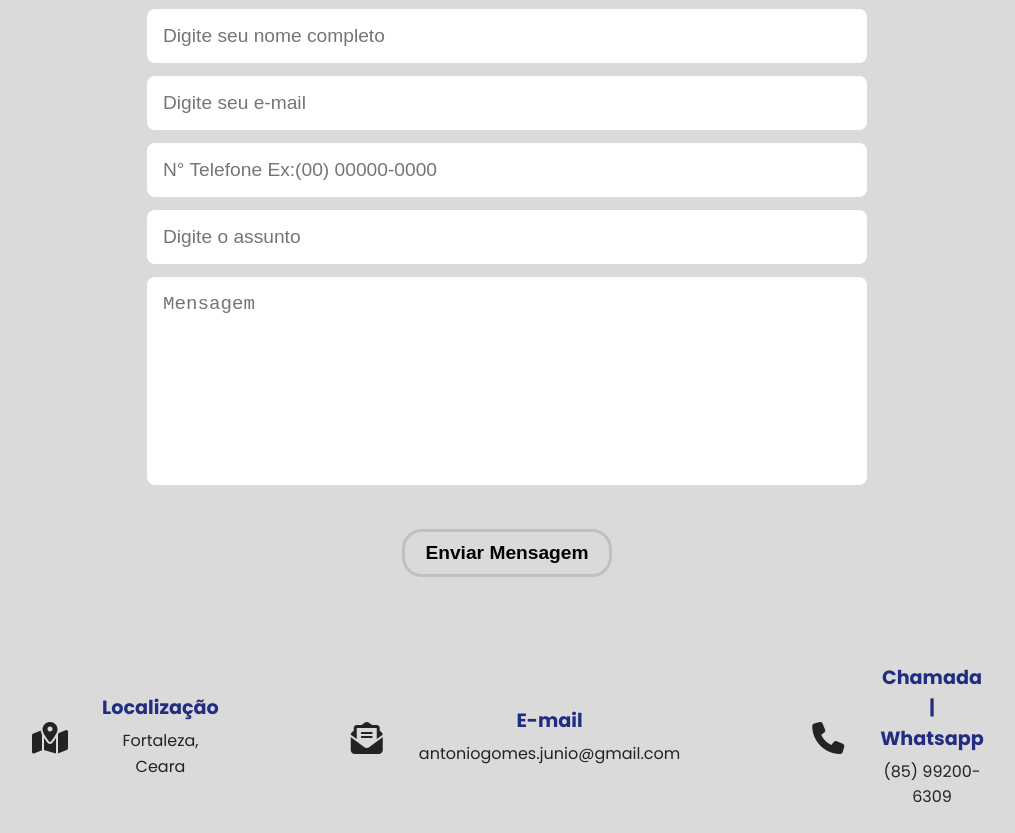
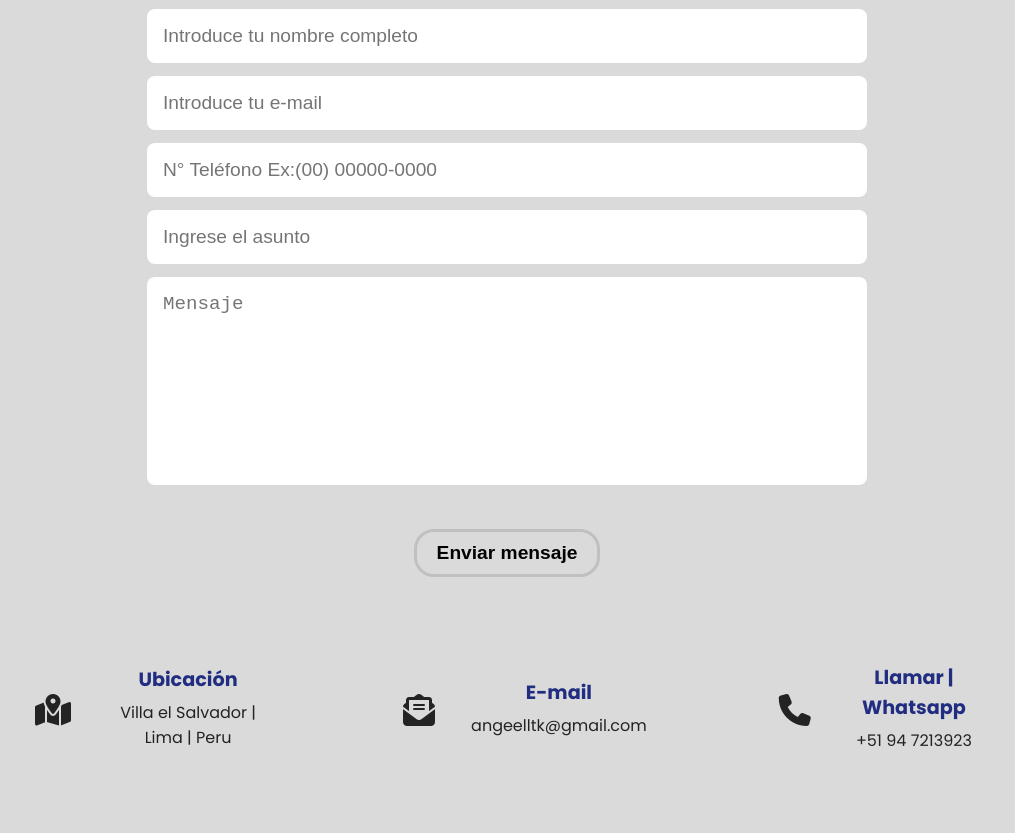
Before and after one commit to Antoniojrsales/landing_page_impression3D, a plain HTML site: page index.html in a window 1280 px wide. Shown: the part 3240-4073 px from the top of the page, without its empty margins (133-1148 px from the left). Drawn offline with nearby package versions, Linux system fonts and the light colour scheme.

Commit message:
atualizando as frases em espanhol

```diff
--- a/index.html
+++ b/index.html
@@ -182,19 +182,19 @@
 
         <form action="https://formsubmit.co/antoniogomes.junio@gmail.com" method="post" target="_blank">
             <div class="input-box">
-                <input type="text" name="name" placeholder="Digite seu nome completo" required="">
-                <input type="email" name="email" placeholder="Digite seu e-mail" required="">
+                <input type="text" name="name" placeholder="Introduce tu nombre completo" required="">
+                <input type="email" name="email" placeholder="Introduce tu e-mail" required="">
             </div>
 
             <div class="input-box">
-                <input type="tel" name="telefone" placeholder="N° Telefone Ex:(00) 00000-0000" pattern="\(\d{2}\) \d{5}-\d{4}" required="">
-                <input type="text" id="assunto" name="subject" placeholder="Digite o assunto" required="">
+                <input type="tel" name="telefone" placeholder="N° Teléfono Ex:(00) 00000-0000" pattern="\(\d{2}\) \d{5}-\d{4}" required="">
+                <input type="text" id="assunto" name="subject" placeholder="Ingrese el asunto" required="">
             </div>
 
-            <textarea id="message" name="message" cols="30" rows="8" placeholder="Mensagem"></textarea>
+            <textarea id="message" name="message" cols="30" rows="8" placeholder="Mensaje"></textarea>
 
             <div>
-                <button type="submit" class="btn-form">Enviar Mensagem</button>
+                <button type="submit" class="btn-form">Enviar mensaje</button>
             </div>
             <input type="hidden" name="_captcha" value="false">
             <input type="hidden" name="_next" value="https://messagem-obg-formulario.netlify.app/">
@@ -206,8 +206,8 @@
                     <i class="fa-solid fa-map-location-dot"></i>
                 </div>
                 <div class="contact-info">
-                    <span>Localização</span>
-                    <p>Fortaleza, Ceara</p>
+                    <span>Ubicación</span>
+                    <p>Villa el Salvador | Lima | Peru</p>
                 </div>
             </div>
 
@@ -217,7 +217,7 @@
                 </div>
                 <div class="contact-info">
                     <span>E-mail</span>
-                    <a href="mailto:antoniogomes.junio@gmail.com">antoniogomes.junio@gmail.com</a>
+                    <a href="mailto:antoniogomes.junio@gmail.com">angeelltk@gmail.com</a>
                 </div>
             </div>
 
@@ -226,8 +226,8 @@
                     <i class="fa-solid fa-phone"></i>
                 </div>
                 <div class="contact-info">
-                    <span>Chamada | Whatsapp</span>
-                    <p>(85) 99200-6309</p>
+                    <span>Llamar | Whatsapp</span>
+                    <p>+51 94 7213923</p>
                 </div>
             </div>
         </div>
```
